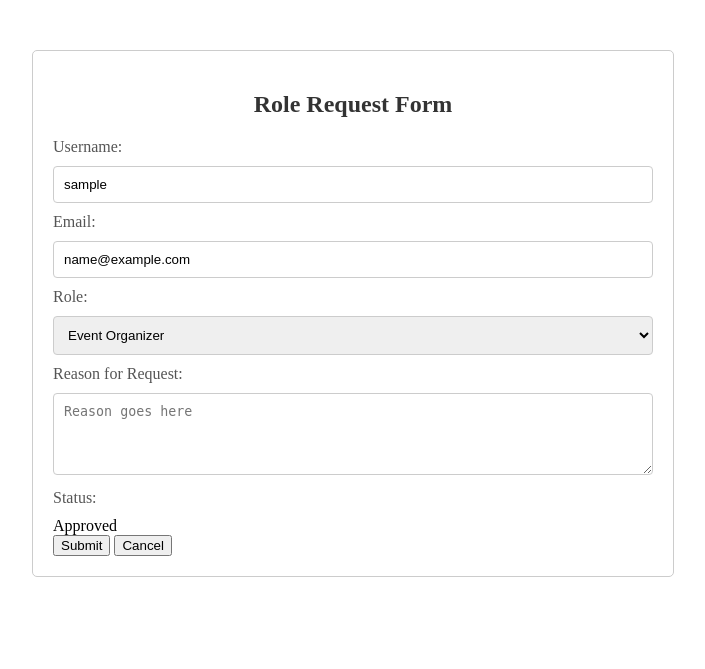
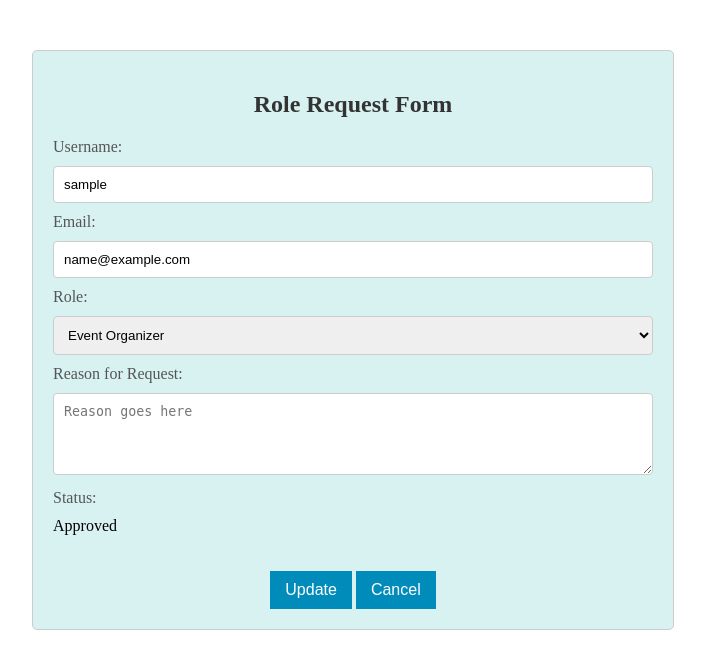
Before and after one commit to PasindhuHeshan/Eventease, a PHP site: the page made by app/views/events/RoleRequest.php in a window 1280 px wide. Shown: the top 669 px of the page, without its empty margins (287-992 px from the left). Run offline with PHP 8.4, Linux system fonts and the light colour scheme; the template is opened without the code that fills it: most values are stand-ins (such as "Sample title", 1, 10 or a date in 2020); data that the repository does not hold is empty.

Commit message:
req_form css

```diff
--- a/app/views/events/RoleRequest.php
+++ b/app/views/events/RoleRequest.php
@@ -23,6 +23,7 @@ use App\Database;
     <style>
         /* Add your custom styles here */
         .form-container {
+            background-color:#d8f2f2;
             max-width: 600px;
             margin: 0 auto;
             padding: 20px;
@@ -53,28 +54,36 @@ use App\Database;
             margin-bottom: 10px;
         }
 
-        .form-container input[type="submit"],
-        .form-container input[type="button"] {
-            background-color: #007bff;
+
+
+        .form-container [type="submit"], .form-container [type="button"] {
+            background-color: #008CBA;
             color: white;
             cursor: pointer;
+            border: none;
+            padding: 10px 15px;
+            font-size: 16px;
+            transition: background-color 0.4s ease, transform 0.4s ease; /* Smooth transition */
         }
 
-        .form-container input[type="submit"]:hover,
-        .form-container input[type="button"]:hover {
-            background-color: #0056b3;
+        .form-container [type="submit"]:hover,.form-container [type="button"]:hover {
+            background-color: #005f8b; /* Darker shade for hover effect */
+            transform: scale(1.05); /* Slight zoom effect */
         }
+
+
+
     </style>
 </head>
 <body>
     <div class="form-container">
         <h2>Role Request Form</h2>
-        <form action="<?php echo 'index.php?url=processreq&' . (($roleData) ?'type=update':'?type=create') ?>" method="POST">
+        <form action="<?php echo 'index.php?url=processreq&' . (($roleData) ? 'type=update' : 'type=create') ?>" method="POST">
             <label for="username">Username:</label>
-            <input type="text" id="username" name="name" value="<?php echo isset($userData['username']) ? $userData['username'] : ''; ?>">
+            <input type="text" id="username" name="name" value="<?php echo isset($userData['username']) ? $userData['username'] : ''; ?>" readonly>
 
             <label for="email">Email:</label>
-            <input type="email" id="email" name="email" value="<?php echo isset($userData['email']) ? $userData['email'] : ''; ?>">
+            <input type="email" id="email" name="email" value="<?php echo isset($userData['email']) ? $userData['email'] : ''; ?>" readonly>
 
             <label for="role">Role:</label>
             <select id="role" name="role" required>
@@ -90,13 +99,13 @@ use App\Database;
             <label for="status">Status:</label>
             <div type="text" id="status" name="status" readonly>
                 <?php
-                    if($roleData){echo $roleData['status']? 'Approved' : 'Pending';}
+                    if($roleData){echo $roleData['status'] ? 'Approved' : 'Pending';}
                 ?>
-    </div>
-
-
-            <button type="submit" name="submit">Submit</button>
-            <button type="submit" name="cancel">Cancel</button>
+            </div><br><br>
+            <center>
+            <button type="submit" name="submit"><?php echo $roleData ? 'Update' : 'Submit'; ?></button>
+            <button type="button" name="cancel">Cancel</button>
+            </center>
         </form>
     </div>
 </body>
```
Lines whose indentation alone changed are shown as unchanged.
